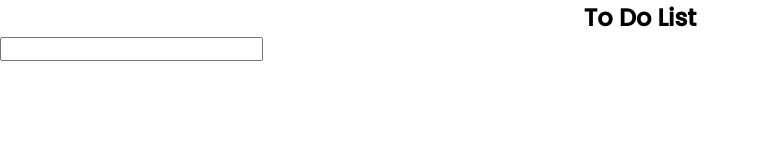
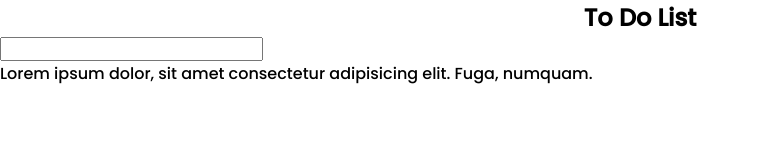
Before and after one commit to Richardrflsn/Project1, a plain HTML site: page index.html in a window 1280 px wide. Shown: the whole page, without its empty margins (0-760 px from the left). Drawn offline with Linux system fonts and the light colour scheme.

Commit message:
Update index.html

```diff
--- a/index.html
+++ b/index.html
@@ -16,5 +16,6 @@
     <form id="to-do-list">
         <input type="text">
     </form>
+    <p>Lorem ipsum dolor, sit amet consectetur adipisicing elit. Fuga, numquam.</p>
 </body>
 </html>
```
